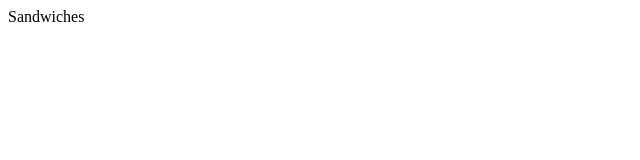
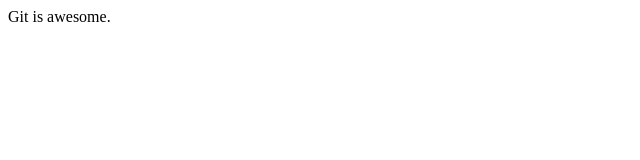
Before and after one commit to vidhit/Testgit, a plain HTML site: page index.html in a window 1280 px wide. Shown: the full height of the page, 0-640 px from the left. Drawn offline with Linux system fonts and the light colour scheme.

Commit message:
Changing the body

```diff
--- a/index.html
+++ b/index.html
@@ -6,6 +6,6 @@
     <title>Learning Git</title>
 </head>
 <body>
-    Sandwiches
+    Git is awesome.
 </body>
 </html>
```
